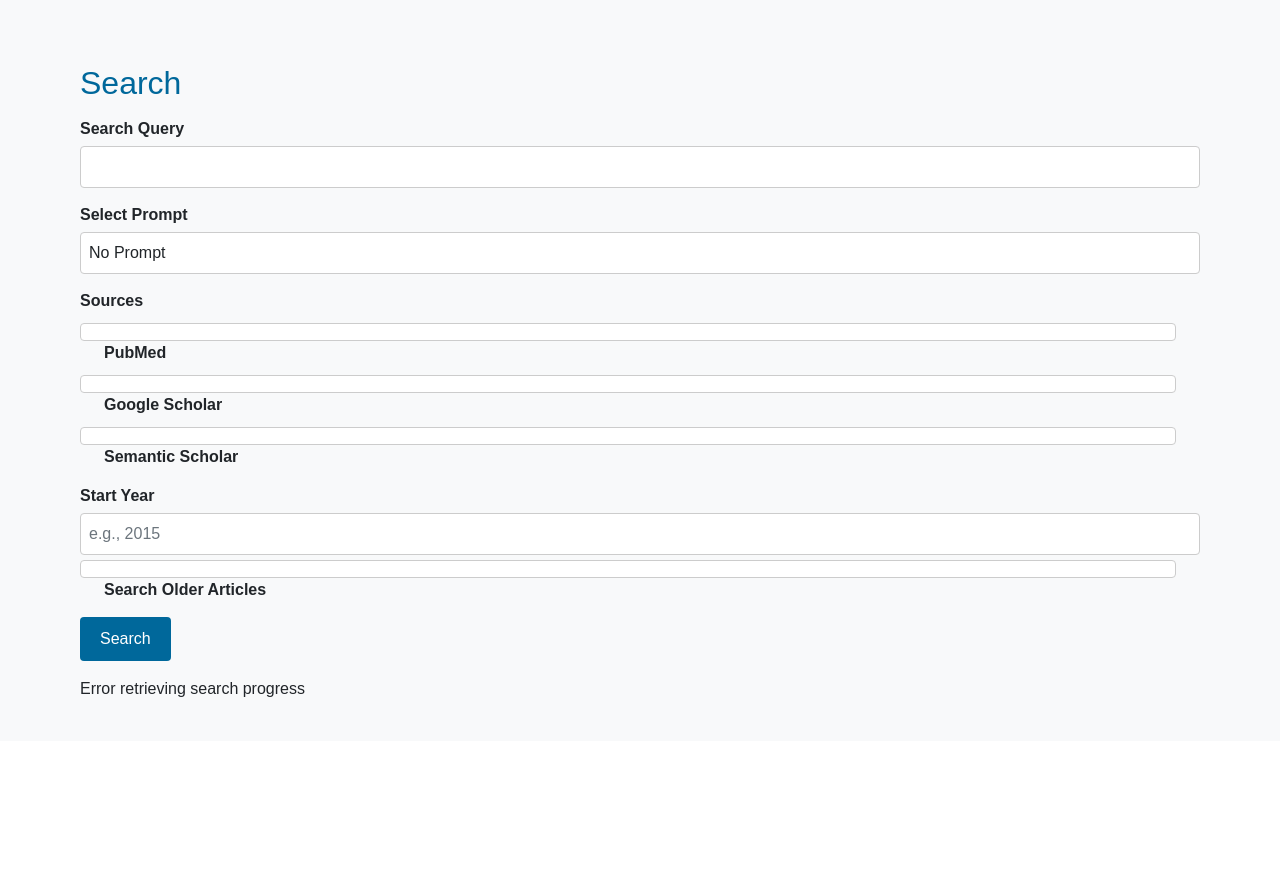
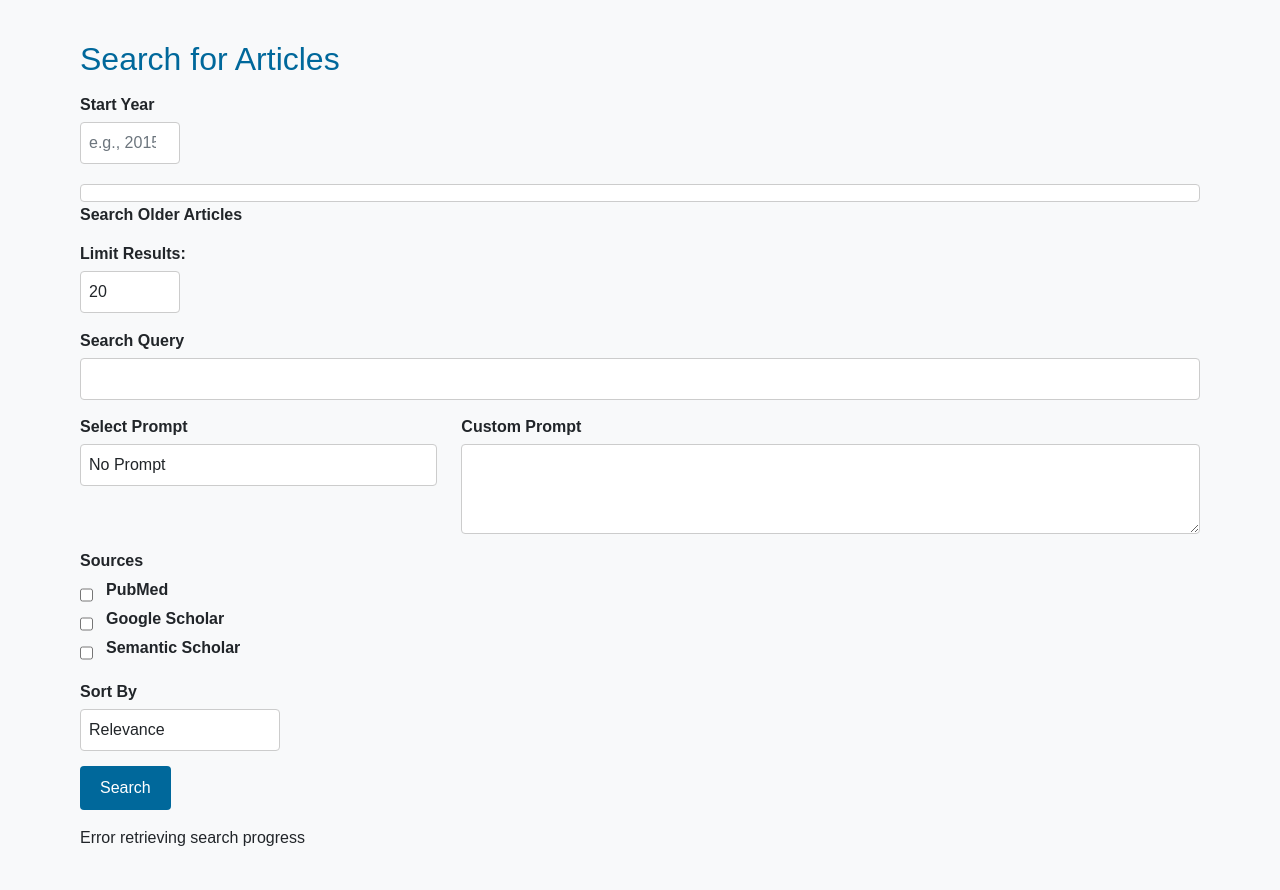
Before and after one commit to joepiercefireside/pubmedresearch, a Flask app: page /search in a window 1280 px wide. Shown: the part 111-1001 px from the top of the page. Before the commit the page ends 808 px from the top, so only its background shows below. Run offline with Flask 3, Linux system fonts and the light colour scheme; the visitor is signed in with stand-in values (Sample User, id 1); data that the repository does not hold is empty; some libraries are stand-ins or nearby versions.

Commit message:
fix search look and feel

```diff
--- a/templates/search.html
+++ b/templates/search.html
@@ -9,13 +9,39 @@
     #searchStatus { min-height: 1.5em; }
     #chatButton { display: none; }
 </style>
-<div class="container mt-4">
-    <h2>Search</h2>
+<div class="container">
+    <div class="well">
+        <h2>Search for Articles</h2>
         <form id="searchForm" method="POST" action="{{ url_for('search') }}">
+            <div class="row">
+                <div class="col-md-12">
+                    <div class="form-inline mb-3">
+                        <div class="form-group mr-3">
+                            <label for="start_year" class="mr-2">Start Year</label>
+                            <input type="number" class="form-control" id="start_year" name="start_year" value="{{ start_year or '' }}" placeholder="e.g., 2015" style="width: 100px;">
+                        </div>
+                        <div class="form-group mr-3">
+                            <input type="checkbox" class="form-check-input" id="search_older" name="search_older" {% if search_older %}checked{% endif %}>
+                            <label class="form-check-label" for="search_older">Search Older Articles</label>
+                        </div>
+                        <div class="form-group">
+                            <label for="result_limit" class="mr-2">Limit Results:</label>
+                            <select class="form-control" id="result_limit" name="result_limit" style="width: 100px;">
+                                <option value="10" {% if result_limit == 10 %}selected{% endif %}>10</option>
+                                <option value="20" {% if result_limit == 20 %}selected{% endif %}>20</option>
+                                <option value="50" {% if result_limit == 50 %}selected{% endif %}>50</option>
+                                <option value="100" {% if result_limit == 100 %}selected{% endif %}>100</option>
+                            </select>
+                        </div>
+                    </div>
+                </div>
+            </div>
             <div class="form-group">
                 <label for="query">Search Query</label>
                 <input type="text" class="form-control" id="query" name="query" value="{{ query or '' }}" required>
             </div>
+            <div class="row">
+                <div class="col-md-4">
                     <div class="form-group">
                         <label for="prompt_id">Select Prompt</label>
                         <select class="form-control" id="prompt_id" name="prompt_id">
@@ -25,35 +51,46 @@
                             {% endfor %}
                         </select>
                     </div>
+                </div>
+                <div class="col-md-8">
+                    <div class="form-group">
+                        <label for="prompt_text">Custom Prompt</label>
+                        <textarea class="form-control" id="prompt_text" name="prompt_text" rows="3">{{ prompt_text|default('') }}</textarea>
+                    </div>
+                </div>
+            </div>
             <div class="form-group">
                 <label>Sources</label>
-            <div class="form-check">
+                <div class="form-check-inline">
                     <input type="checkbox" class="form-check-input" id="pubmed" name="sources" value="pubmed" {% if 'pubmed' in sources %}checked{% endif %}>
                     <label class="form-check-label" for="pubmed">PubMed</label>
                 </div>
-            <div class="form-check">
+                <div class="form-check-inline">
                     <input type="checkbox" class="form-check-input" id="googlescholar" name="sources" value="googlescholar" {% if 'googlescholar' in sources %}checked{% endif %}>
                     <label class="form-check-label" for="googlescholar">Google Scholar</label>
                 </div>
-            <div class="form-check">
+                <div class="form-check-inline">
                     <input type="checkbox" class="form-check-input" id="semanticscholar" name="sources" value="semanticscholar" {% if 'semanticscholar' in sources %}checked{% endif %}>
                     <label class="form-check-label" for="semanticscholar">Semantic Scholar</label>
                 </div>
             </div>
             <div class="form-group">
-            <label for="start_year">Start Year</label>
-            <input type="number" class="form-control" id="start_year" name="start_year" value="{{ start_year or '' }}" placeholder="e.g., 2015">
-            <div class="form-check">
-                <input type="checkbox" class="form-check-input" id="search_older" name="search_older" {% if search_older %}checked{% endif %}>
-                <label class="form-check-label" for="search_older">Search Older Articles</label>
-            </div>
+                <label for="sort_by">Sort By</label>
+                <select class="form-control" id="sort_by" name="sort_by" style="width: 200px;">
+                    <option value="relevance" {% if sort_by == 'relevance' %}selected{% endif %}>Relevance</option>
+                    <option value="publication_date" {% if sort_by == 'publication_date' %}selected{% endif %}>Publication Date</option>
+                </select>
             </div>
             <button type="submit" class="btn btn-primary">Search</button>
         </form>
+        {% if error %}
+            <div class="alert alert-danger mt-3">{{ error }}</div>
+        {% endif %}
         <div id="searchStatus" class="mt-3">
             <span class="spinner">🔄</span> <span id="statusText">Ready to search...</span>
         </div>
         <button id="chatButton" class="btn btn-primary mt-3" style="display: none;">Chat with Results</button>
+    </div>
     {% if results %}
         <div class="mt-4">
             <h3>Search Results</h3>
@@ -80,11 +117,11 @@
                             <tbody>
                                 {% for result in source_results %}
                                     <tr>
-                                        <td><a href="{{ result.url }}" target="_blank">{{ result.title }}</a></td>
+                                        <td><a href="{{ result.url }}" target="_blank" class="result-title">{{ result.title }}</a></td>
                                         <td>{{ result.authors }}</td>
                                         <td>{{ result.journal }}</td>
                                         <td>{{ result.publication_date }}</td>
-                                        <td>{{ result.abstract|truncate(200) }}</td>
+                                        <td class="result-abstract">{{ result.abstract|truncate(200) }}</td>
                                     </tr>
                                 {% endfor %}
                             </tbody>
```
Lines whose indentation alone changed are shown as unchanged.
